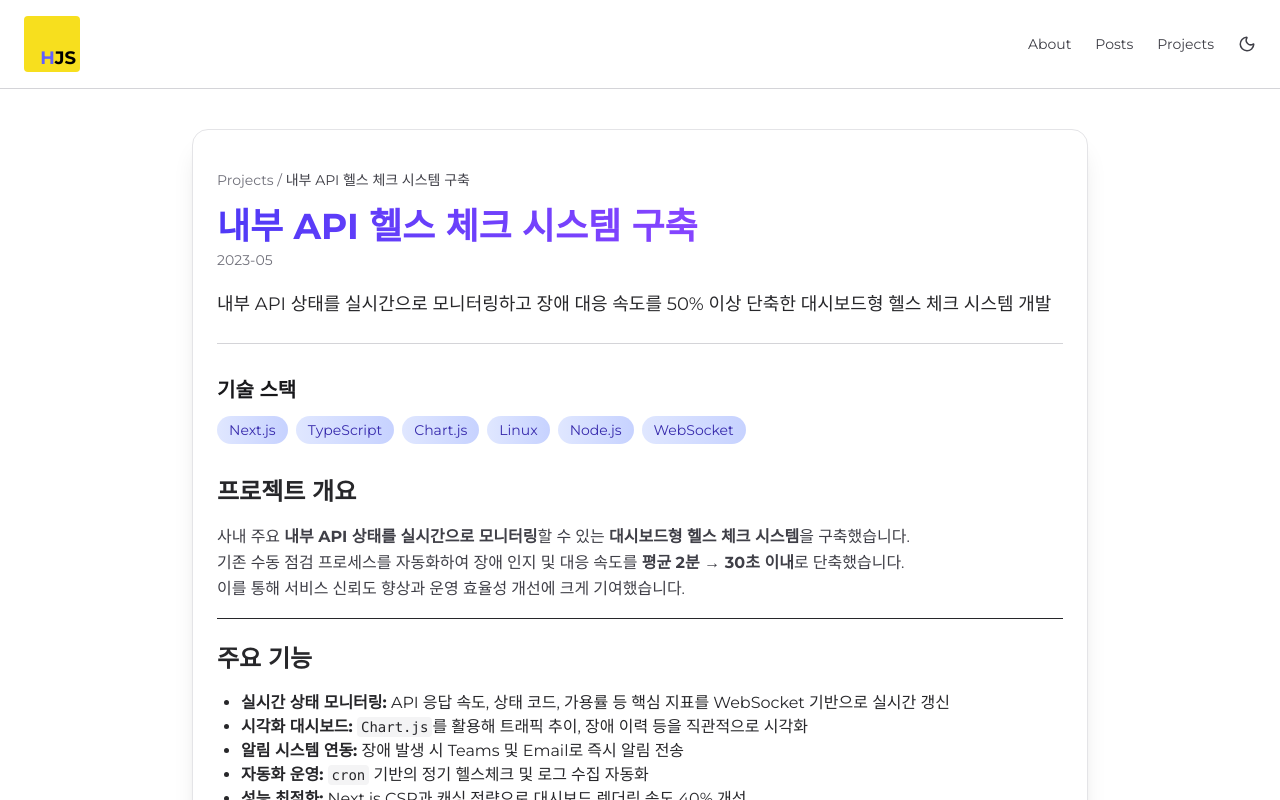
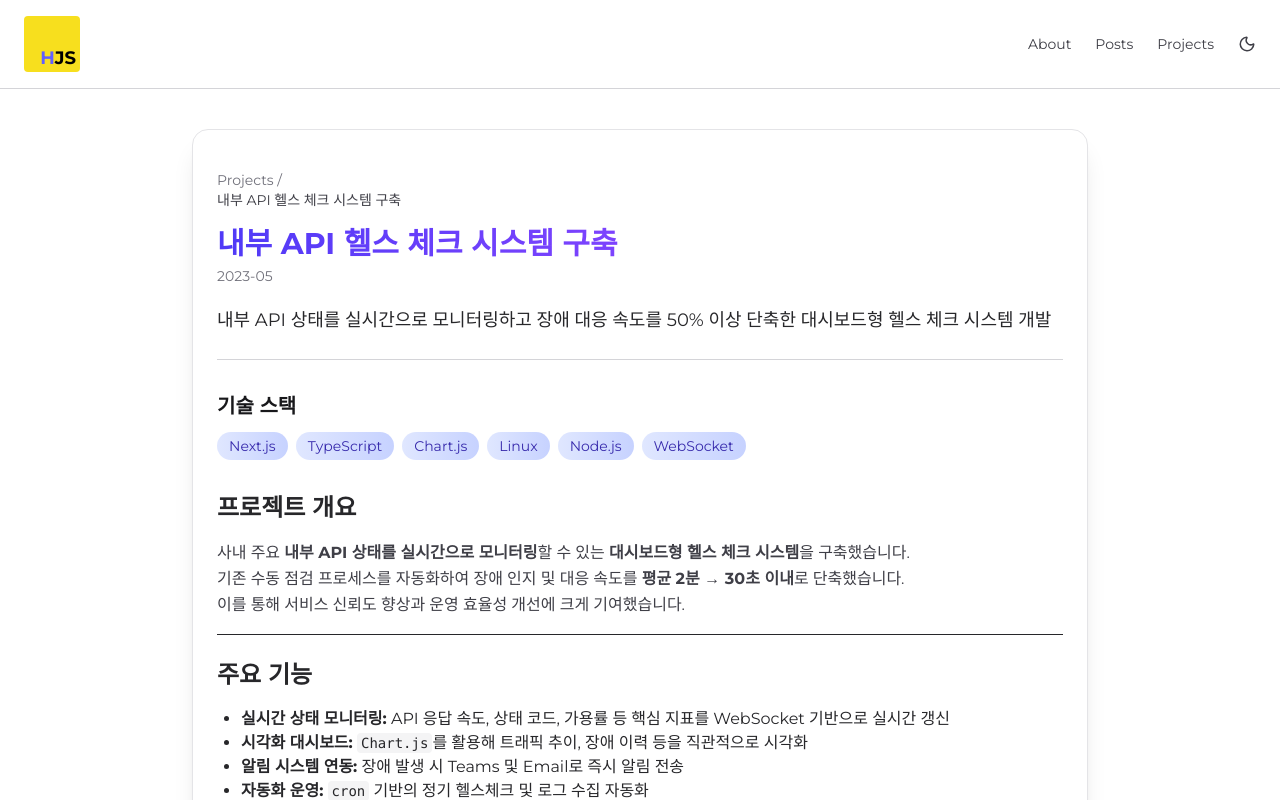
Before and after one commit to Jaeseokkong/NEXT-BLOG, a Next.js app: page /projects/api-health-check in a window 1280 px wide. Shown: the top 800 px of the page. Built offline with nearby package versions, Linux system fonts and the light colour scheme; no server answers.

Commit message:
fix(projects): Title 컴포넌트 적용

```diff
--- a/src/app/(site)/projects/[slug]/page.tsx
+++ b/src/app/(site)/projects/[slug]/page.tsx
@@ -2,6 +2,7 @@ import fs from "fs";
 import path from "path";
 import { compileMDX } from "next-mdx-remote/rsc";
 import { MdxComponents } from "@/components/mdx/MdxComponents";
+import Title from "@/components/atoms/Title";
 
 type ProjectMeta = {
   title: string;
@@ -49,15 +50,14 @@ export default async function ProjectPage({ params }: Props) {
     <section className="max-w-4xl mx-auto my-10 px-6 py-10 bg-white dark:bg-zinc-900 rounded-2xl shadow-xl border border-zinc-200 dark:border-zinc-700 transition-all duration-300">
       <div className="text-sm text-zinc-500 dark:text-zinc-400 mb-4">
         <span className="hover:text-indigo-500 transition">Projects</span> /{" "}
-        <span className="font-medium text-zinc-700 dark:text-zinc-200">
+        <Title level={4} className="text-zinc-700 dark:text-zinc-200">
           {frontmatter.title}
-        </span>
+        </Title>
       </div>
-
       <header className="mb-8 pb-6 border-b border-zinc-300 dark:border-zinc-700">
-        <h1 className="text-4xl font-extrabold bg-gradient-to-r from-indigo-600 to-purple-500 bg-clip-text text-transparent">
+        <Title level={1} className="bg-gradient-to-r from-indigo-600 to-purple-500 bg-clip-text text-transparent">
           {frontmatter.title}
-        </h1>
+        </Title>
         <p className="text-sm text-zinc-500 dark:text-zinc-400 mt-1">
           {frontmatter.date}
         </p>
```
